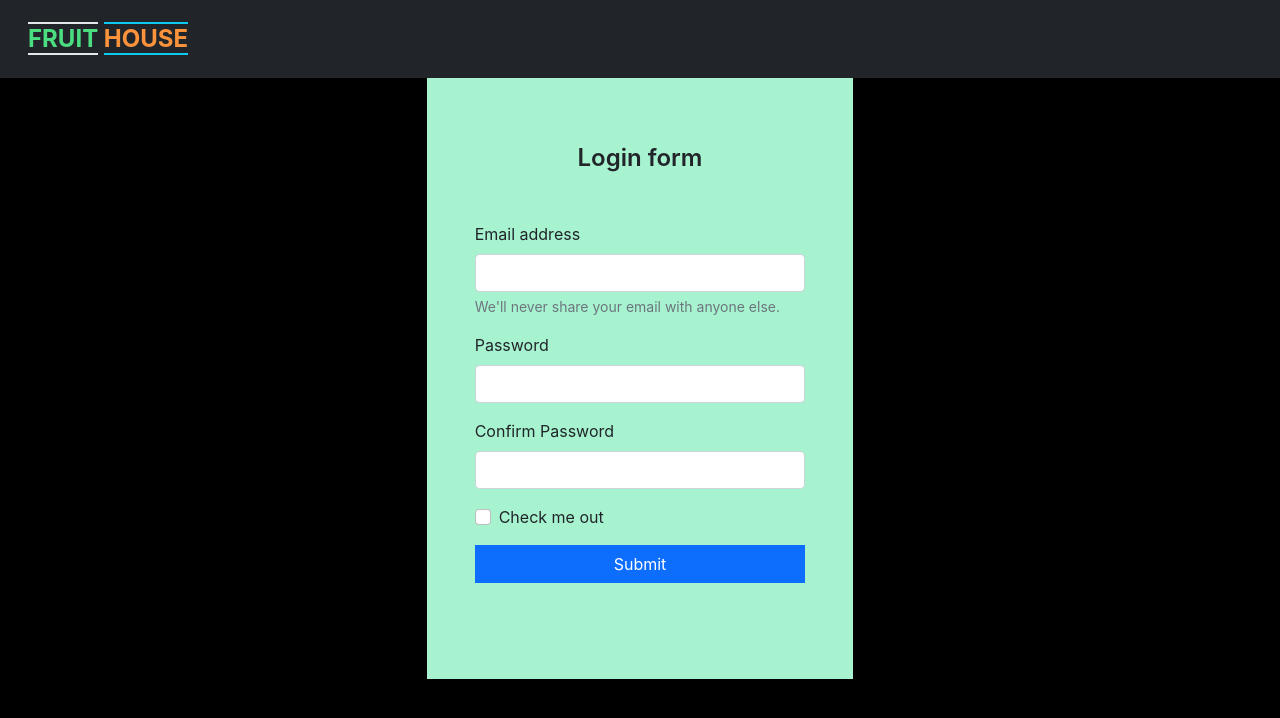
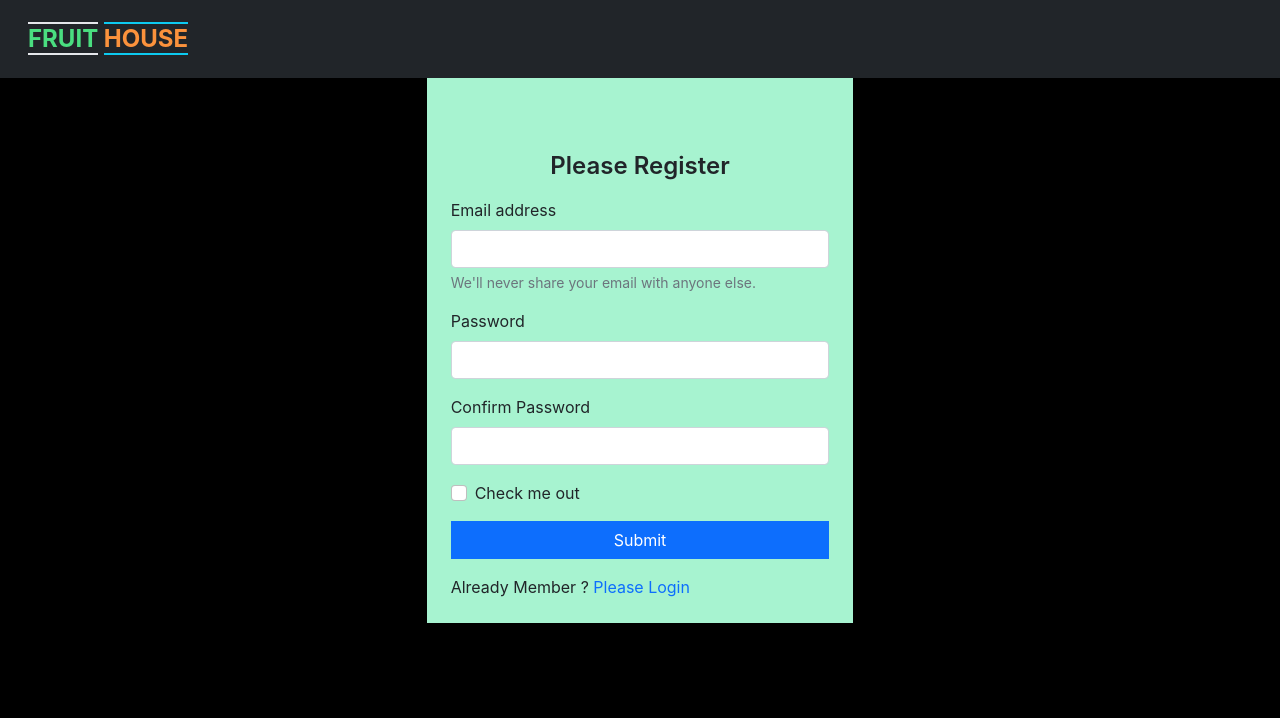
Before and after one commit to frsiam/fruithouse-mangement-client-side, a React (Create React App) app: page /register in a window 1280 px wide. Shown: the top 718 px of the page. Built offline with nearby package versions, Linux system fonts and the light colour scheme.

Commit message:
design the login and register form and toggle

```diff
--- a/src/pages/Login/Login.js
+++ b/src/pages/Login/Login.js
@@ -1,25 +1,39 @@
-import React from 'react';
+import { EyeIcon } from '@heroicons/react/solid';
+import React, { useRef } from 'react';
+import { useNavigate } from 'react-router-dom';
 
 const Login = () => {
+    const navigate = useNavigate();
+    const emailRef = useRef('');
+    const passwordRef = useRef('');
+
+    const handleSubmit = e => {
+        e.preventDefault();
+        const email = emailRef.current.value;
+        const password = passwordRef.current.value;
+        console.log(email);
+        console.log(password);
+    }
     return (
-        <div className='bg-black min-h-screen'>
-            <div className='container mx-auto w-3/4 md:w-1/2 lg:w-2/6 p-5 bg-emerald-200'>
-                <h1 className='text-2xl text-center my-3 font-semibold'>Login form</h1>
-                <form className='my-5'>
+        <div className=' bg-black min-h-screen'>
+            <div className='container  mx-auto w-3/4 md:w-1/2 lg:w-2/6 p-5 bg-emerald-200'>
+                <h1 className='text-2xl text-center mt-5 mb-3 font-semibold'>Login form</h1>
+                <form className='my-5' onSubmit={handleSubmit}>
                     <div className="mb-3">
-                        <label for="exampleInputEmail1" className="form-label">Email address</label>
-                        <input type="email" className="form-control" id="exampleInputEmail1" aria-describedby="emailHelp" />
+                        <label htmfor="exampleInputEmail1" className="form-label">Email address</label>
+                        <input ref={emailRef} type="email" className="form-control text-xl" id="exampleInputEmail1" aria-describedby="emailHelp" />
                     </div>
                     <div className="mb-3">
-                        <label for="exampleInputPassword1" className="form-label">Password</label>
-                        <input type="password" className="form-control" id="exampleInputPassword1" />
+                        <label htmfor="exampleInputPassword1" className="form-label">Password</label>
+                        <input ref={passwordRef} type="password" className="form-control position-relative" id="exampleInputPassword1" />
                     </div>
                     <div className="mb-3 form-check">
                         <input type="checkbox" className="form-check-input" id="exampleCheck1" />
-                        <label className="form-check-label" for="exampleCheck1">Check me out</label>
+                        <label className="form-check-label" htmfor="exampleCheck1">Check me out</label>
                     </div>
                     <button className="btn btn-primary rounded-0 w-full">Submit</button>
                 </form>
+                <p>Not a Member ? <span onClick={() => navigate('/register')} className='text-primary cursor-pointer'>Register</span></p>
             </div>
         </div>
     );
--- a/src/pages/Login/Register.js
+++ b/src/pages/Login/Register.js
@@ -1,30 +1,33 @@
 import React from 'react';
+import { useNavigate } from 'react-router-dom';
 
 const Register = () => {
+    const navigate = useNavigate();
     return (
         <div className='bg-black min-h-screen'>
-            <div className='container mx-auto w-3/4 md:w-1/2 lg:w-2/6 p-5 bg-emerald-200'>
-                <h1 className='text-2xl text-center my-3 font-semibold'>Login form</h1>
-                <form className='my-5'>
+            <div className='container mx-auto w-3/4 md:w-1/2 lg:w-2/6 p-4 bg-emerald-200'>
+                <h1 className='text-2xl text-center  mt-5 font-semibold'>Please Register</h1>
+                <form className='my-3'>
                     <div className="mb-3">
-                        <label for="exampleInputEmail1" className="form-label">Email address</label>
+                        <label htmfor="exampleInputEmail1" className="form-label">Email address</label>
                         <input type="email" className="form-control" id="exampleInputEmail1" aria-describedby="emailHelp" />
                         <div id="emailHelp" className="form-text">We'll never share your email with anyone else.</div>
                     </div>
                     <div className="mb-3">
-                        <label for="exampleInputPassword1" className="form-label">Password</label>
+                        <label htmfor="exampleInputPassword1" className="form-label">Password</label>
                         <input type="password" className="form-control" id="exampleInputPassword1" />
                     </div>
                     <div className="mb-3">
-                        <label for="exampleInputPassword1" className="form-label">Confirm Password</label>
+                        <label htmfor="exampleInputPassword1" className="form-label">Confirm Password</label>
                         <input type="password" className="form-control" id="exampleInputPassword1" />
                     </div>
                     <div className="mb-3 form-check">
                         <input type="checkbox" className="form-check-input" id="exampleCheck1" />
-                        <label className="form-check-label" for="exampleCheck1">Check me out</label>
+                        <label className="form-check-label" htmfor="exampleCheck1">Check me out</label>
                     </div>
                     <button className="btn btn-primary rounded-0 w-full">Submit</button>
                 </form>
+                <p>Already Member ? <span onClick={() => navigate('/login')} className='text-primary cursor-pointer'>Please Login</span></p>
             </div>
         </div>
     );
```
